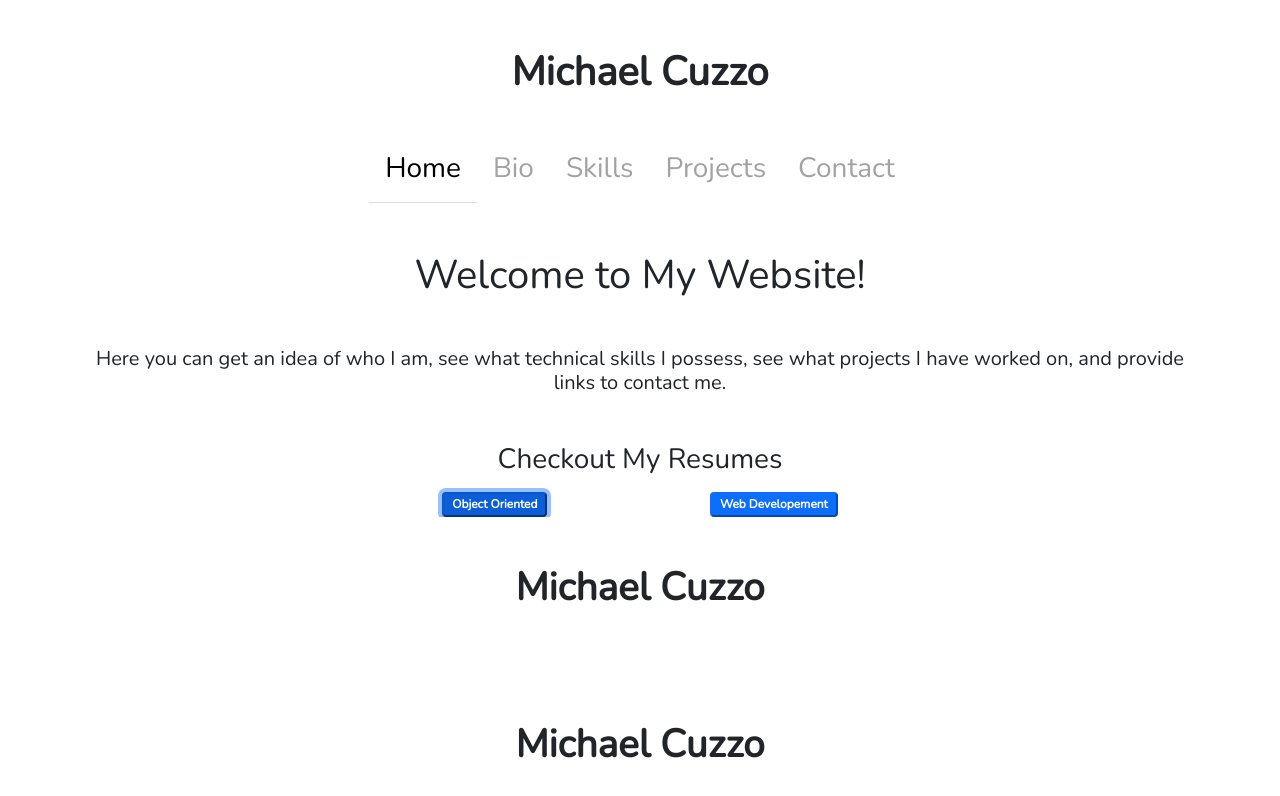
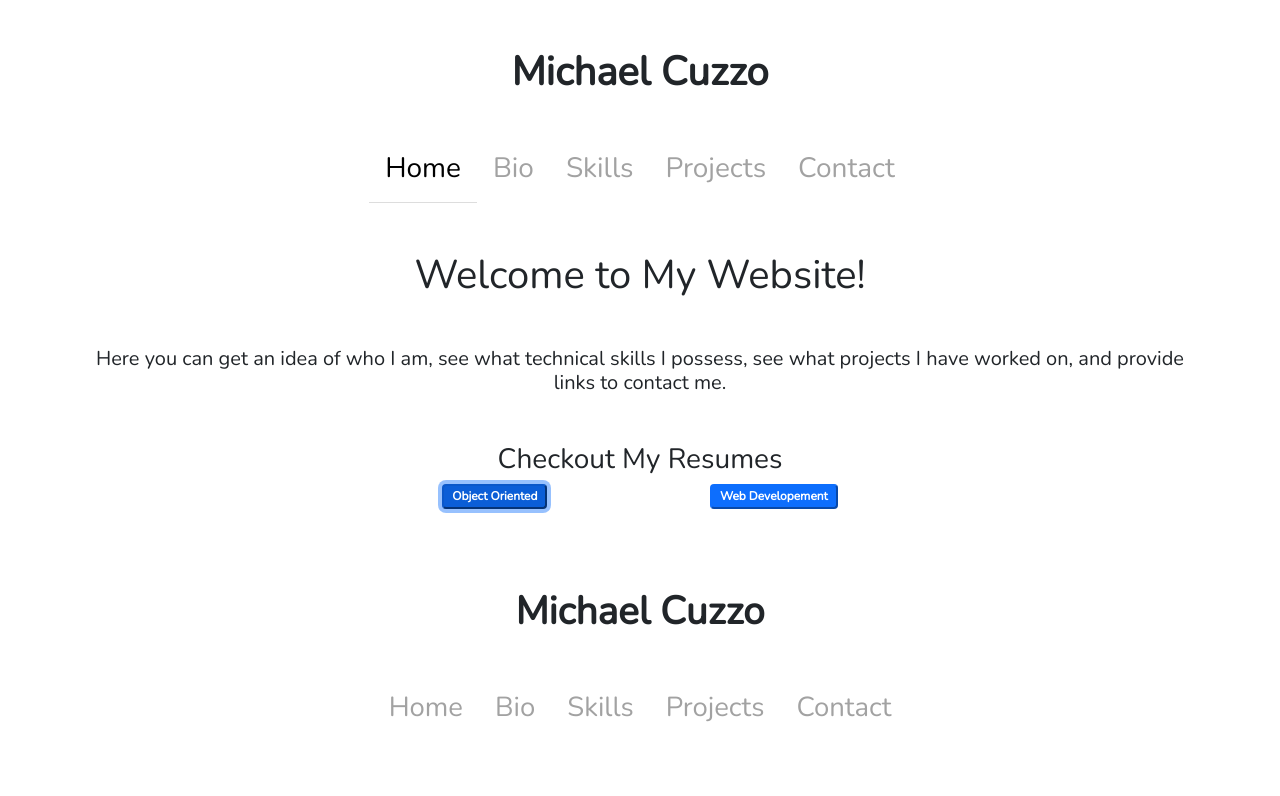
Before and after one commit to MikeCuzzo/MikeCuzzo.github.io, a React (Create React App) app in the folder my-site/: page / in a window 1280 px wide. Both pictures are taken after a click on the button "Object Oriented". Shown: the top 796 px of the page. Built offline with nearby package versions, Linux system fonts and the light colour scheme.

Commit message:
Resume toggle complete

```diff
--- a/my-site/src/App.css
+++ b/my-site/src/App.css
@@ -2,6 +2,14 @@
 .App {
     text-align: center;
     font-family: 'Nunito', sans-serif;
+    overflow-y: auto;
+}
+
+iframe {
+    margin-top: 2rem;
+    border-style: none;
+    width: 100%;
+    height: 70rem;
 }
 
 .nav-link {
@@ -31,50 +39,40 @@ a {
     text-decoration: none !important;
 }
 
-@media screen and (max-width: 576px){
+@media screen and (max-width: 576px) {
     .container {
         margin-bottom: 5rem;
     }
-
     #header {
         margin-top: 3rem!important;
     }
-
     #navBar {
         margin-top: 1rem!important;
         margin-bottom: 1rem!important;
     }
-
     .nav-link h3 {
         font-size: 1.3rem;
         margin-top: -.5rem;
         margin-bottom: 0;
     }
-
     .nav-link-focus {
         border-style: hidden;
     }
-
     .nav-link:hover {
         border-style: hidden;
     }
-
     .nav-link-focus h3 {
         font-weight: bold;
     }
-
     #tabHeader {
         margin-bottom: 1rem!important;
     }
-
     #bioDiv {
         display: block!important;
     }
-
     #bio {
         text-align: center!important;
     }
-
     #sendEmail {
         width: 100%;
     }
--- a/my-site/src/components/bio.jsx
+++ b/my-site/src/components/bio.jsx
@@ -20,8 +20,19 @@ export const Bio = props => {
     return <div className="container">
         <h2 className="mb-5" id="tabHeader">About Me</h2>
         <div className="row" id="bioDiv">
-            <img src={account.avatar_url} alt="my-photo" className="col-lg-3 mb-4 mx-auto w-25" id="myPhoto"/>
-            <p className="col-12 col-lg-8 text-start" id="bio">{account.bio}</p>
+            <img src={account.avatar_url} alt="my-photo" className="col-lg-3 mb-4 w-25" id="myPhoto" />
+            <div id="bio-text" className="col">
+                <p className="col-12 col-lg-8 text-start">
+                    I am a 4th-year student studying Computer Science at Southern Methodist University.
+                    I am an aspiring front-end software developer.
+                </p>
+
+                <p className="col-12 col-lg-8 text-start">
+                    My passion for front-development stems from the joy of creating what the users will
+                    see in their software. I feel a connection with the end users, and I like to put myself
+                    in their shoes and pretend like I am them when I navigate my program.
+                </p>
+            </div>
         </div>
     </div>
 }
--- a/my-site/src/components/home.jsx
+++ b/my-site/src/components/home.jsx
@@ -1,20 +1,9 @@
-import React from "react";
-import OOResume from '../Resumes/OO-Resume.pdf'
-import WDResume from '../Resumes/WD-Resume.pdf'
+import React, { useEffect, useState } from "react";
+import OOResume from '../Resumes/OO-Resume.pdf';
+import WDResume from '../Resumes/WD-Resume.pdf';
 
 export const Home = props => {
-    var displayOO = false;
-    var displayWD = false;
-
-    function renderOO() {
-        displayOO = true;
-        displayWD = false;
-    };
-
-    function renderWD() {
-        displayOO = false;
-        displayWD = true;
-    };
+    const [toDisplay, setDisplay] = useState("");
 
     return (
         <div className="container">
@@ -25,13 +14,13 @@ export const Home = props => {
                 see what projects I have worked on,
                 and provide links to contact me.
             </h5>
-            <h3 className="mt-5 mb-3">Checkout My Resumes</h3>
+            <h3 className="mt-5">Checkout My Resumes</h3>
             <div id="resume-buttons" className="d-flex justify-content-around w-50 mx-auto">
-                <button className="badge btn-primary" onClick={renderOO}>Object Oriented</button>
-                <button className="badge btn-primary" onClick={renderWD}>Web Developement</button>
+                <button className="badge btn-primary" onClick={() => setDisplay("OO")}>Object Oriented</button>
+                <button className="badge btn-primary" onClick={() => setDisplay("WD")}>Web Developement</button>
             </div>
-            <iframe src={OOResume} className="w-100 bg-none"></iframe>
-            <iframe src={WDResume} className="w-100 bg-none"></iframe>
+            {toDisplay === "OO" && <iframe src={OOResume} className="w-100 bg-none" />}
+            {toDisplay === "WD" && <iframe src={WDResume} className="w-100 bg-none" />}
         </div>
     )
 }
```
